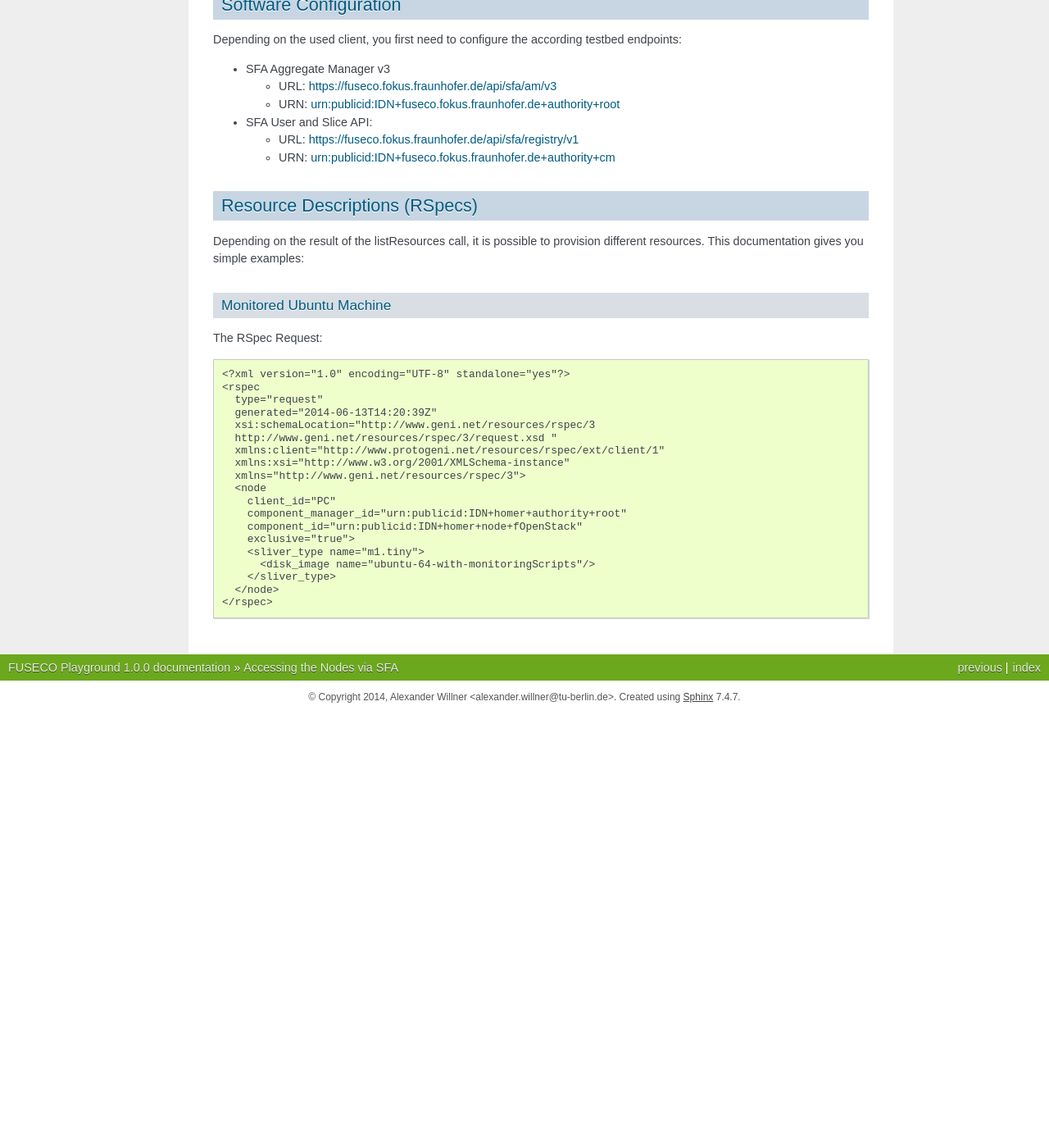
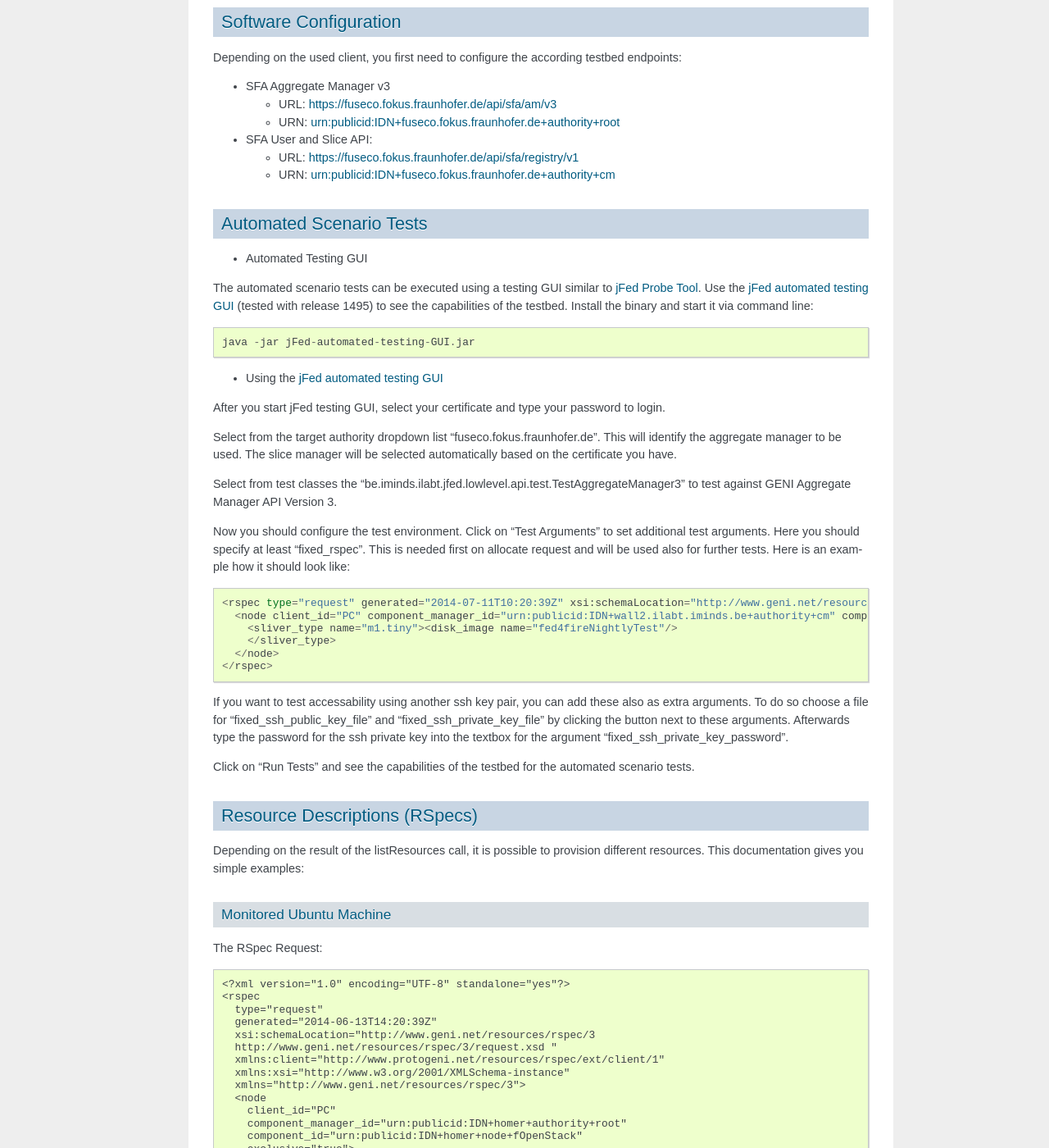
Before and after one commit to FITeagle/fusecoplayground, a Sphinx documentation site: the page built from source/accessingnodes.rst, in a window 1280 px wide and 1400 px high, scrolled down 682 px. Shown: the whole window at 82% size. Built offline with Sphinx 7.4.7, drawn with Linux system fonts in a browser that asks for light colours; before the commit the page ends 1552 px from its top, so only the background shows below that; some of the changed text lies outside the part shown.

Commit message:
added automated scenario tests

```diff
--- a/source/accessingnodes.rst
+++ b/source/accessingnodes.rst
@@ -10,7 +10,7 @@
 Status of the Testbed
 =====================
 
-Check https://flsmonitor.fed4fire.eu to see the status and number of free resources on the Fed4FIRE testbeds, including the FUSECO Playground.
+Check https://flsmonitor.fed4fire.eu to see the status and number of free resources on the Fed4FIRE testbeds, including the FUSECO Playground. You can also check the capabilities of the testbeds also as explained in "Automated Scenario Tests".
 
 
 Software Installation
@@ -36,6 +36,38 @@
 
   * URL: https://fuseco.fokus.fraunhofer.de/api/sfa/registry/v1
   * URN: urn:publicid:IDN+fuseco.fokus.fraunhofer.de+authority+cm
+
+
+
+Automated Scenario Tests
+========================
+
+* Automated Testing GUI
+
+The automated scenario tests can be executed using a testing GUI similar to `jFed Probe Tool <http://jfed.iminds.be>`_. Use the `jFed automated testing GUI <http://jfed.iminds.be>`_ (tested with release 1495) to see the capabilities of the testbed. Install the binary and start it via command line::
+
+   java -jar jFed-automated-testing-GUI.jar
+
+* Using the `jFed automated testing GUI <http://jfed.iminds.be>`_
+
+After you start jFed testing GUI, select your certificate and type your password to login.
+
+Select from the target authority dropdown list "fuseco.fokus.fraunhofer.de". This will identify the aggregate manager to be used. The slice manager will be selected automatically based on the certificate you have.
+
+Select from test classes the "be.iminds.ilabt.jfed.lowlevel.api.test.TestAggregateManager3" to test against GENI Aggregate Manager API Version 3.
+
+Now you should configure the test environment. Click on "Test Arguments" to set additional test arguments. Here you should specify at least "fixed_rspec". This is needed first on allocate request and will be used also for further tests. Here is an example how it should look like::
+
+  <rspec type="request" generated="2014-07-11T10:20:39Z" xsi:schemaLocation="http://www.geni.net/resources/rspec/3 http://www.geni.net/resources/rspec/3/request.xsd " xmlns:client="http://www.protogeni.net/resources/rspec/ext/client/1" xmlns:xsi="http://www.w3.org/2001/XMLSchema-instance" xmlns="http://www.geni.net/resources/rspec/3">
+    <node client_id="PC" component_manager_id="urn:publicid:IDN+wall2.ilabt.iminds.be+authority+cm" component_id="urn:publicid:IDN+localhost+node+fOpenStack" exclusive="true">
+      <sliver_type name="m1.tiny"><disk_image name="fed4fireNightlyTest"/>
+      </sliver_type>
+    </node>
+  </rspec>
+
+If you want to test accessability using another ssh key pair, you can add these also as extra arguments. To do so choose a file for  "fixed_ssh_public_key_file" and "fixed_ssh_private_key_file" by clicking the button next to these arguments. Afterwards type the password for the ssh private key into the textbox for the argument "fixed_ssh_private_key_password".
+
+Click on "Run Tests" and see the capabilities of the testbed for the automated scenario tests.
 
 
 Resource Descriptions (RSpecs)
```
